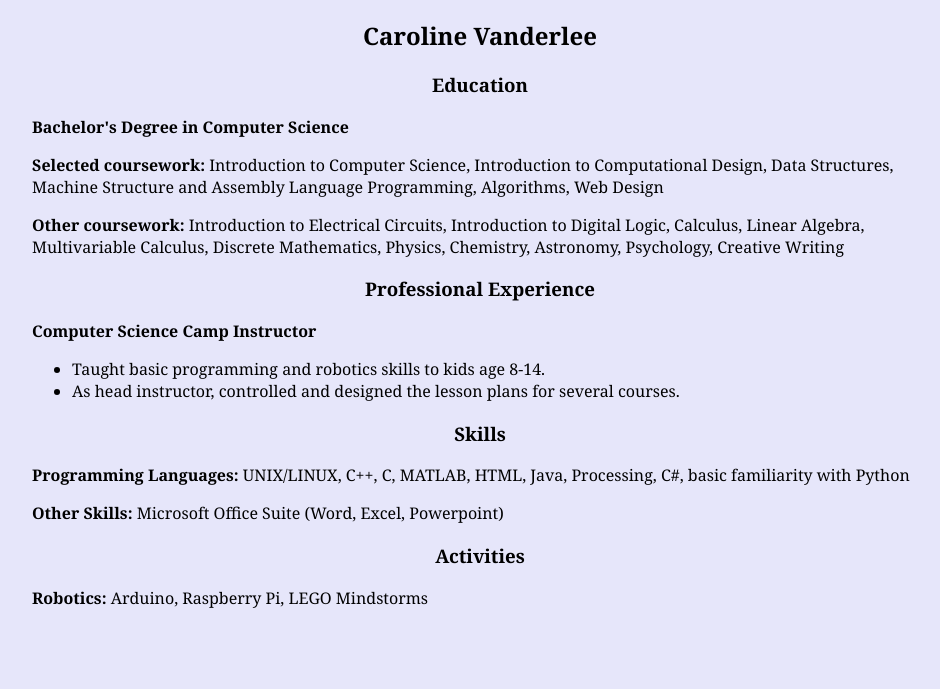
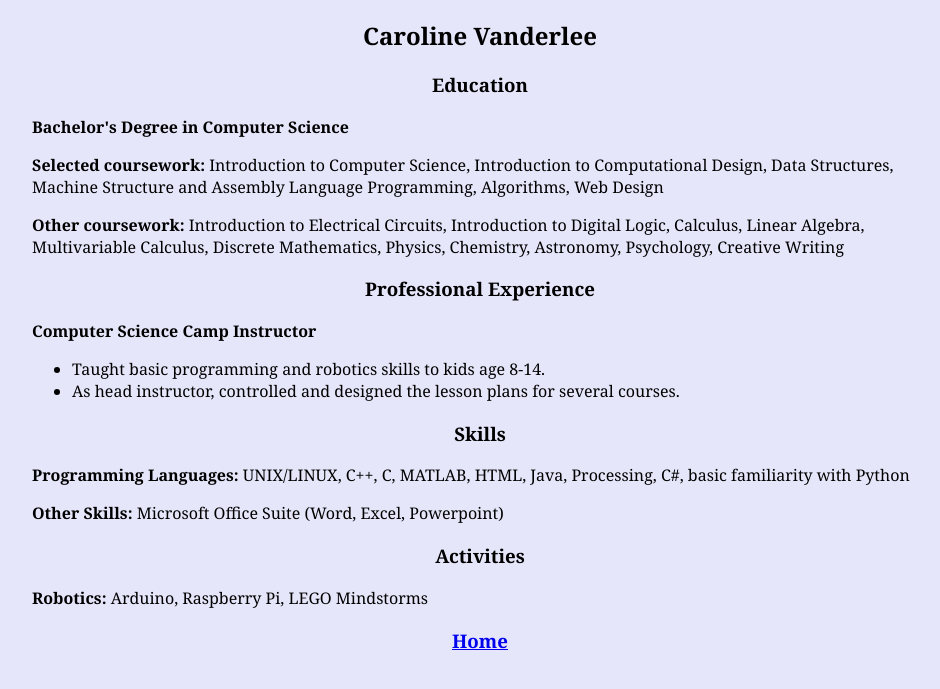
Before and after one commit to cvande04/cvande04.github.io, a plain HTML site: page resume.html in a window 1280 px wide. Shown: the part 67-756 px from the top of the page, without its empty margins (160-1100 px from the left). Drawn offline with Linux system fonts and the light colour scheme.

Commit message:
added link to index

```diff
--- a/resume.html
+++ b/resume.html
@@ -25,5 +25,6 @@
                 <p><span class="item">Other Skills:</span> Microsoft Office Suite (Word, Excel, Powerpoint)</p>
         <h3>Activities</h3>
                 <p><span class="item">Robotics:</span> Arduino, Raspberry Pi, LEGO Mindstorms</p>
+        <h3><a href="index.html">Home</a></h3>
     </body>
 </html>
```
